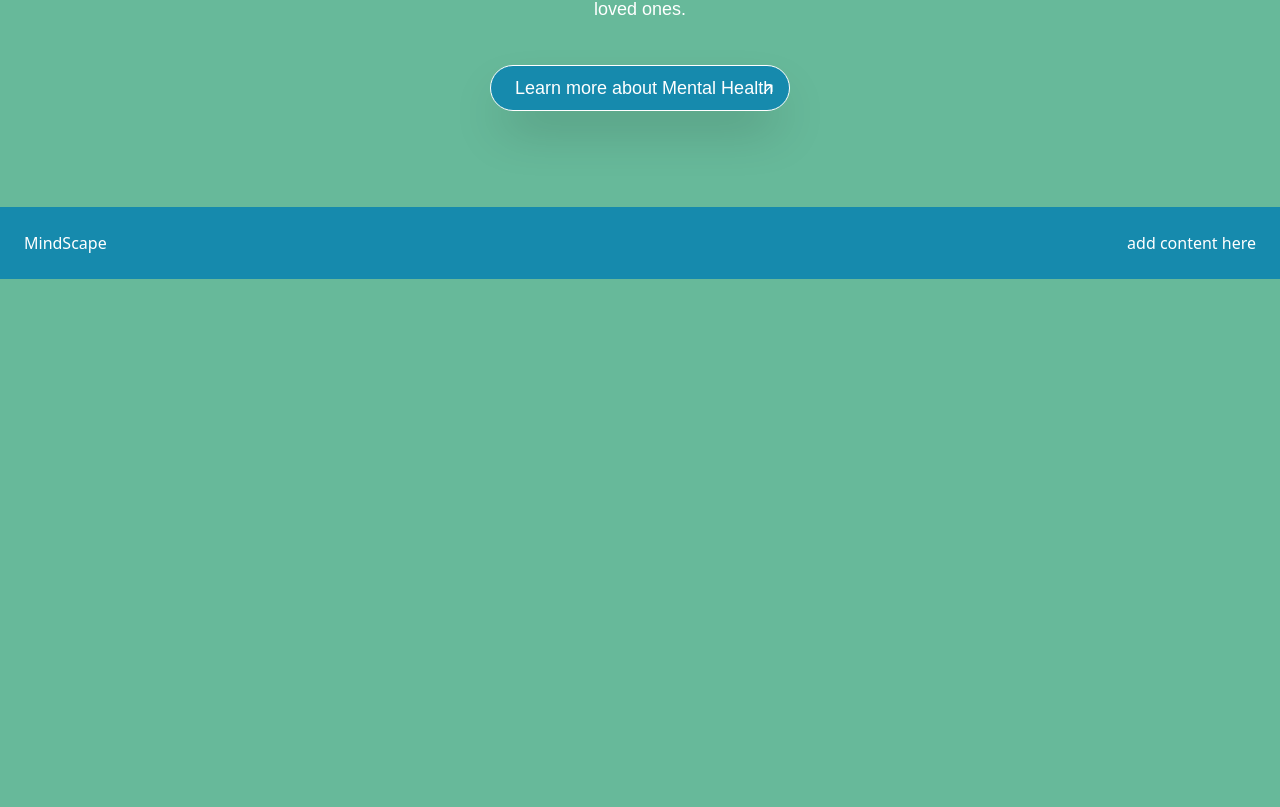
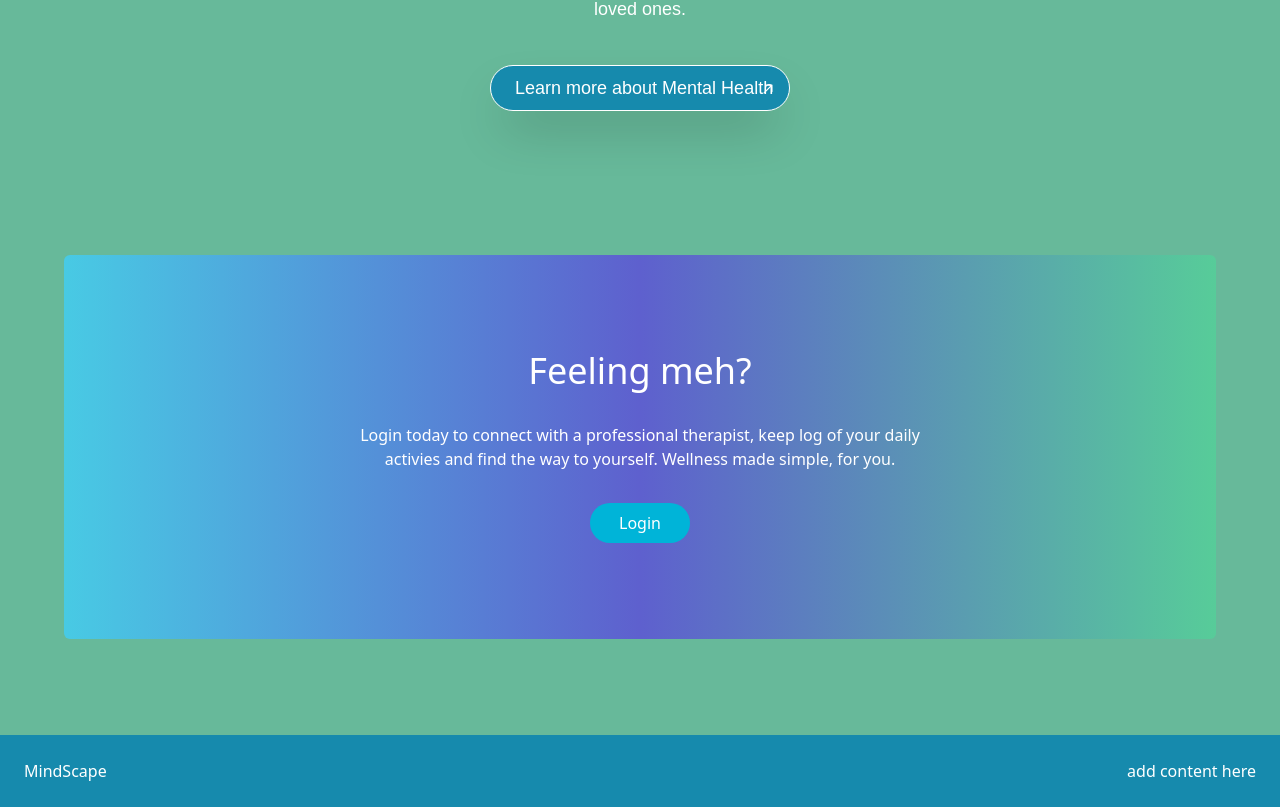
Before and after one commit to morfeli/mental-health-app, a Next.js app: page / in a window 1280 px wide. Shown: the part 2580-3387 px from the top of the page. Before the commit the page ends 2859 px from the top, so only its background shows below. Built offline with nearby package versions, Linux system fonts and the light colour scheme; a web font is replaced by a local one.

Commit message:
chore: created about,donate,resource section for the landing page

```diff
--- a/components/LandingPage/LandingPage.tsx
+++ b/components/LandingPage/LandingPage.tsx
@@ -4,6 +4,7 @@ import { Donate } from "./Donate/Donate";
 import { Footer } from "./Footer/Footer";
 import { Hero } from "./Hero/Hero";
 import { Resources } from "./Resources/Resources";
+import { Support } from "./Support/Support";
 
 export const LandingPage = () => {
   return (
@@ -13,6 +14,7 @@ export const LandingPage = () => {
       <About />
       <Donate />
       <Resources />
+      <Support />
       <Footer />
     </>
   );
--- /dev/null
+++ b/components/LandingPage/Support/Support.tsx
@@ -0,0 +1,16 @@
+import { Button } from "components/UI/Button";
+
+export const Support = () => {
+  return (
+    <section className="rounded-md flex w-[90vw] h-96 justify-center mx-auto flex-col items-center p-4 m-12 mb-24 bg-gradient-to-r from-[#48cae4] via-[#5e60ce] to-[#57cc99] text-white">
+      <h2 className="text-4xl">Feeling meh?</h2>
+      <p className="p-2 py-8 text-center text-md md:w-[600px]">
+        Login today to connect with a professional therapist, keep log of your
+        daily activies and find the way to yourself. Wellness made simple, for
+        you.
+      </p>
+
+      <Button styles="py-2 w-[100px] bg-[#00b4d8]">Login</Button>
+    </section>
+  );
+};
```
